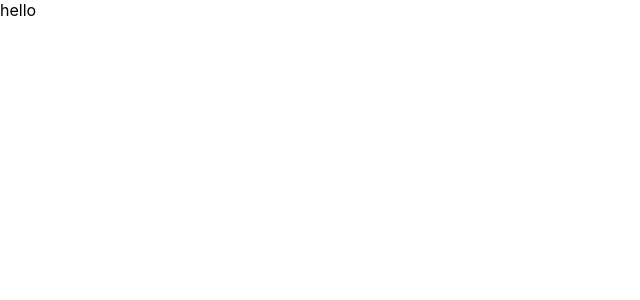
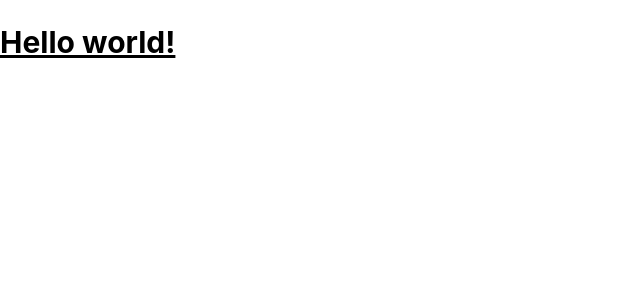
Before and after one commit to muhammad-jiku/jikmunn-video-chat-app-client, a React (Create React App) app: page / in a window 1280 px wide. Shown: the top 300 px of the page, without its empty margins (0-640 px from the left). Built offline with nearby package versions, Linux system fonts and the light colour scheme.

Commit message:
tailwind css setup is done

```diff
--- a/package.json
+++ b/package.json
@@ -42,5 +42,10 @@
       "last 1 firefox version",
       "last 1 safari version"
     ]
+  },
+  "devDependencies": {
+    "autoprefixer": "^10.4.8",
+    "postcss": "^8.4.14",
+    "tailwindcss": "^3.1.7"
   }
 }
--- /dev/null
+++ b/postcss.config.js
@@ -0,0 +1,6 @@
+module.exports = {
+  plugins: {
+    tailwindcss: {},
+    autoprefixer: {},
+  },
+}
--- a/src/App.js
+++ b/src/App.js
@@ -1,8 +1,181 @@
-import React from 'react';
+// import Button from '@material-ui/core/Button';
+// import IconButton from '@material-ui/core/IconButton';
+// import TextField from '@material-ui/core/TextField';
+// import AssignmentIcon from '@material-ui/icons/Assignment';
+// import PhoneIcon from '@material-ui/icons/Phone';
+import React, { useEffect, useRef, useState } from 'react';
+// import { CopyToClipboard } from 'react-copy-to-clipboard';
+// import Peer from 'simple-peer';
+// import io from 'socket.io-client';
 import './App.css';
 
+// const socket = io.connect('http://localhost:5000');
 function App() {
-  return <div>hello</div>;
+  // const [me, setMe] = useState('');
+  // const [stream, setStream] = useState();
+  // const [receivingCall, setReceivingCall] = useState(false);
+  // const [caller, setCaller] = useState('');
+  // const [callerSignal, setCallerSignal] = useState();
+  // const [callAccepted, setCallAccepted] = useState(false);
+  // const [idToCall, setIdToCall] = useState('');
+  // const [callEnded, setCallEnded] = useState(false);
+  // const [name, setName] = useState('');
+  // const myVideo = useRef();
+  // const userVideo = useRef();
+  // const connectionRef = useRef();
+
+  // useEffect(() => {
+  //   navigator.mediaDevices
+  //     .getUserMedia({ video: true, audio: true })
+  //     .then((stream) => {
+  //       setStream(stream);
+  //       myVideo.current.srcObject = stream;
+  //     });
+
+  // socket.on('me', (id) => {
+  //   setMe(id);
+  // });
+
+  //   socket.on('callUser', (data) => {
+  //     setReceivingCall(true);
+  //     setCaller(data.from);
+  //     setName(data.name);
+  //     setCallerSignal(data.signal);
+  //   });
+  // }, []);
+
+  // const callUser = (id) => {
+  //   const peer = new Peer({
+  //     initiator: true,
+  //     trickle: false,
+  //     stream: stream,
+  //   });
+  //   peer.on('signal', (data) => {
+  //     socket.emit('callUser', {
+  //       userToCall: id,
+  //       signalData: data,
+  //       from: me,
+  //       name: name,
+  //     });
+  //   });
+  //   peer.on('stream', (stream) => {
+  //     userVideo.current.srcObject = stream;
+  //   });
+  //   socket.on('callAccepted', (signal) => {
+  //     setCallAccepted(true);
+  //     peer.signal(signal);
+  //   });
+
+  //   connectionRef.current = peer;
+  // };
+
+  // const answerCall = () => {
+  //   setCallAccepted(true);
+  //   const peer = new Peer({
+  //     initiator: false,
+  //     trickle: false,
+  //     stream: stream,
+  //   });
+  //   peer.on('signal', (data) => {
+  //     socket.emit('answerCall', { signal: data, to: caller });
+  //   });
+  //   peer.on('stream', (stream) => {
+  //     userVideo.current.srcObject = stream;
+  //   });
+
+  //   peer.signal(callerSignal);
+  //   connectionRef.current = peer;
+  // };
+
+  // const leaveCall = () => {
+  //   setCallEnded(true);
+  //   connectionRef.current.destroy();
+  // };
+
+  return (
+    <>
+      <h1 style={{ textAlign: 'center', color: '#fff' }}>Zoomish</h1>
+      <div className="container">
+        <h1 className="text-3xl font-bold underline">Hello world!</h1>
+        {/* <div className="video-container">
+          <div className="video">
+            {stream && (
+              <video
+                playsInline
+                muted
+                ref={myVideo}
+                autoPlay
+                style={{ width: '300px' }}
+              />
+            )}
+          </div>
+          <div className="video">
+            {callAccepted && !callEnded ? (
+              <video
+                playsInline
+                ref={userVideo}
+                autoPlay
+                style={{ width: '300px' }}
+              />
+            ) : null}
+          </div>
+        </div>
+        <div className="myId">
+          <TextField
+            id="filled-basic"
+            label="Name"
+            variant="filled"
+            value={name}
+            onChange={(e) => setName(e.target.value)}
+            style={{ marginBottom: '20px' }}
+          />
+          <CopyToClipboard text={me} style={{ marginBottom: '2rem' }}>
+            <Button
+              variant="contained"
+              color="primary"
+              startIcon={<AssignmentIcon fontSize="large" />}
+            >
+              Copy ID
+            </Button>
+          </CopyToClipboard>
+
+          <TextField
+            id="filled-basic"
+            label="ID to call"
+            variant="filled"
+            value={idToCall}
+            onChange={(e) => setIdToCall(e.target.value)}
+          />
+          <div className="call-button">
+            {callAccepted && !callEnded ? (
+              <Button variant="contained" color="secondary" onClick={leaveCall}>
+                End Call
+              </Button>
+            ) : (
+              <IconButton
+                color="primary"
+                aria-label="call"
+                onClick={() => callUser(idToCall)}
+              >
+                <PhoneIcon fontSize="large" />
+              </IconButton>
+            )}
+            {idToCall}
+          </div>
+        </div>
+        <div>
+          {receivingCall && !callAccepted ? (
+            <div className="caller">
+              <h1>{name} is calling...</h1>
+              <Button variant="contained" color="primary" onClick={answerCall}>
+                Answer
+              </Button>
+            </div>
+          ) : null}
+        </div> */}
+      </div>
+    </>
+  );
 }
 
 export default App;
--- a/src/index.css
+++ b/src/index.css
@@ -1,3 +1,7 @@
+@tailwind base;
+@tailwind components;
+@tailwind utilities;
+
 body {
   margin: 0;
   font-family: -apple-system, BlinkMacSystemFont, 'Segoe UI', 'Roboto', 'Oxygen',
--- /dev/null
+++ b/tailwind.config.js
@@ -0,0 +1,8 @@
+/** @type {import('tailwindcss').Config} */
+module.exports = {
+  content: ['./src/**/*.{js,jsx,ts,tsx}'],
+  theme: {
+    extend: {},
+  },
+  plugins: [],
+};
```
Also changed, not shown: 2 other files (tests, documents, lock files or other folders).
